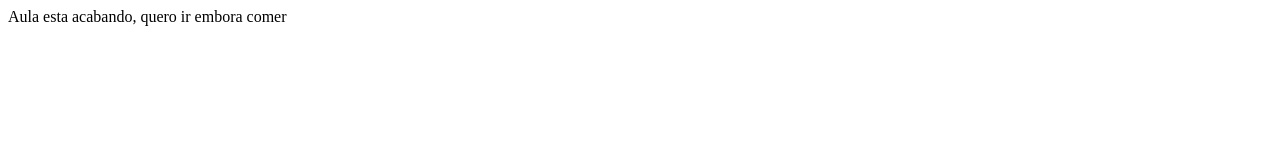
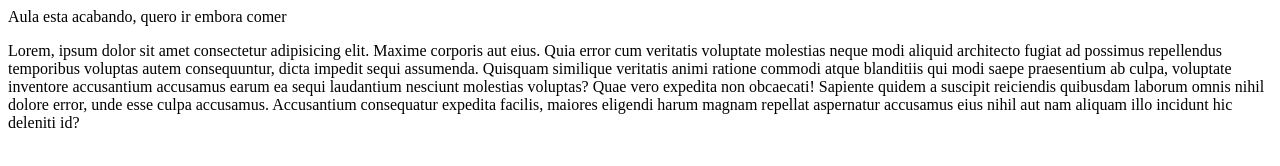
Before and after one commit to riichardsouzza/CozinhaPop, a plain HTML site: page index.html in a window 1280 px wide. Drawn offline with Linux system fonts and the light colour scheme.

Commit message:
Inicio da estilização

```diff
--- a/index.html
+++ b/index.html
@@ -1,12 +1,26 @@
 <!DOCTYPE html>
 <html lang="en">
+
 <head>
     <meta charset="UTF-8">
     <meta http-equiv="X-UA-Compatible" content="IE=edge">
     <meta name="viewport" content="width=device-width, initial-scale=1.0">
     <title>Document</title>
 </head>
+
 <body>
     Aula esta acabando, quero ir embora comer
+
+    <div class="container">
+        <p>Lorem, ipsum dolor sit amet consectetur adipisicing elit. Maxime corporis aut eius. Quia error cum veritatis
+            voluptate molestias neque modi aliquid architecto fugiat ad possimus repellendus temporibus voluptas autem
+            consequuntur, dicta impedit sequi assumenda. Quisquam similique veritatis animi ratione commodi atque
+            blanditiis qui modi saepe praesentium ab culpa, voluptate inventore accusantium accusamus earum ea sequi
+            laudantium nesciunt molestias voluptas? Quae vero expedita non obcaecati! Sapiente quidem a suscipit
+            reiciendis quibusdam laborum omnis nihil dolore error, unde esse culpa accusamus. Accusantium consequatur
+            expedita facilis, maiores eligendi harum magnam repellat aspernatur accusamus eius nihil aut nam aliquam
+            illo incidunt hic deleniti id?</p>
+    </div>
 </body>
+
 </html>
```
Also changed, not shown: style.css (added).
